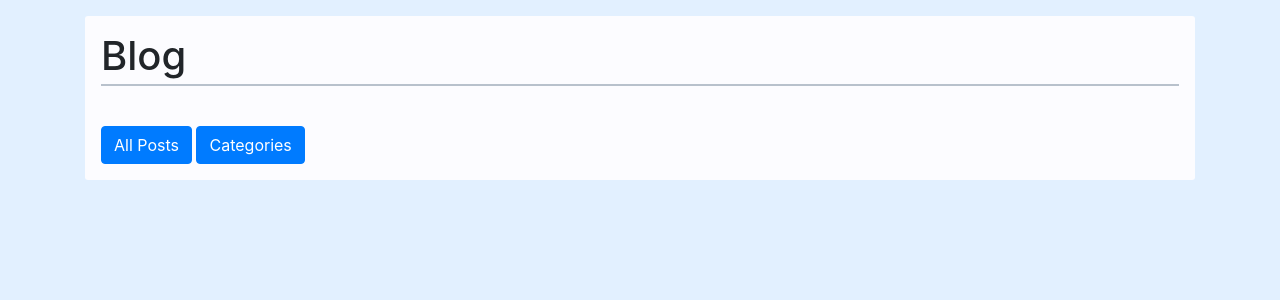
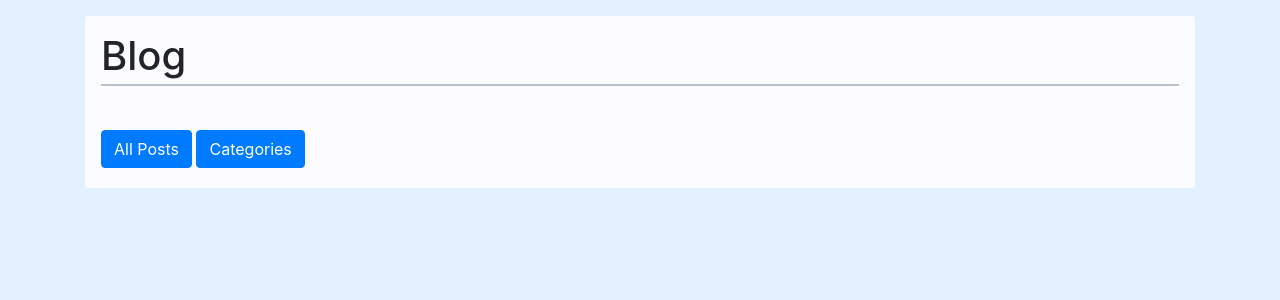
Before and after one commit to mppatterson84/verbose-pancake, a Django app: page /blog/ in a window 1280 px wide. Shown: the part 56-356 px from the top of the page. Run offline with Django 3.2, Linux system fonts and the light colour scheme; data that the repository does not hold is empty; some libraries are stand-ins or nearby versions.

Commit message:
Update base.css
Add top margin to button links

```diff
--- a/static/css/base.css
+++ b/static/css/base.css
@@ -23,6 +23,9 @@ main img{
     margin: 2em 0;
     padding: 1em;
     background-color: rgb(252, 252, 255);
+}
+main section a.btn{
+    margin: .25em 0;
 }
 section{
     background-color: rgb(252, 252, 255);
```
